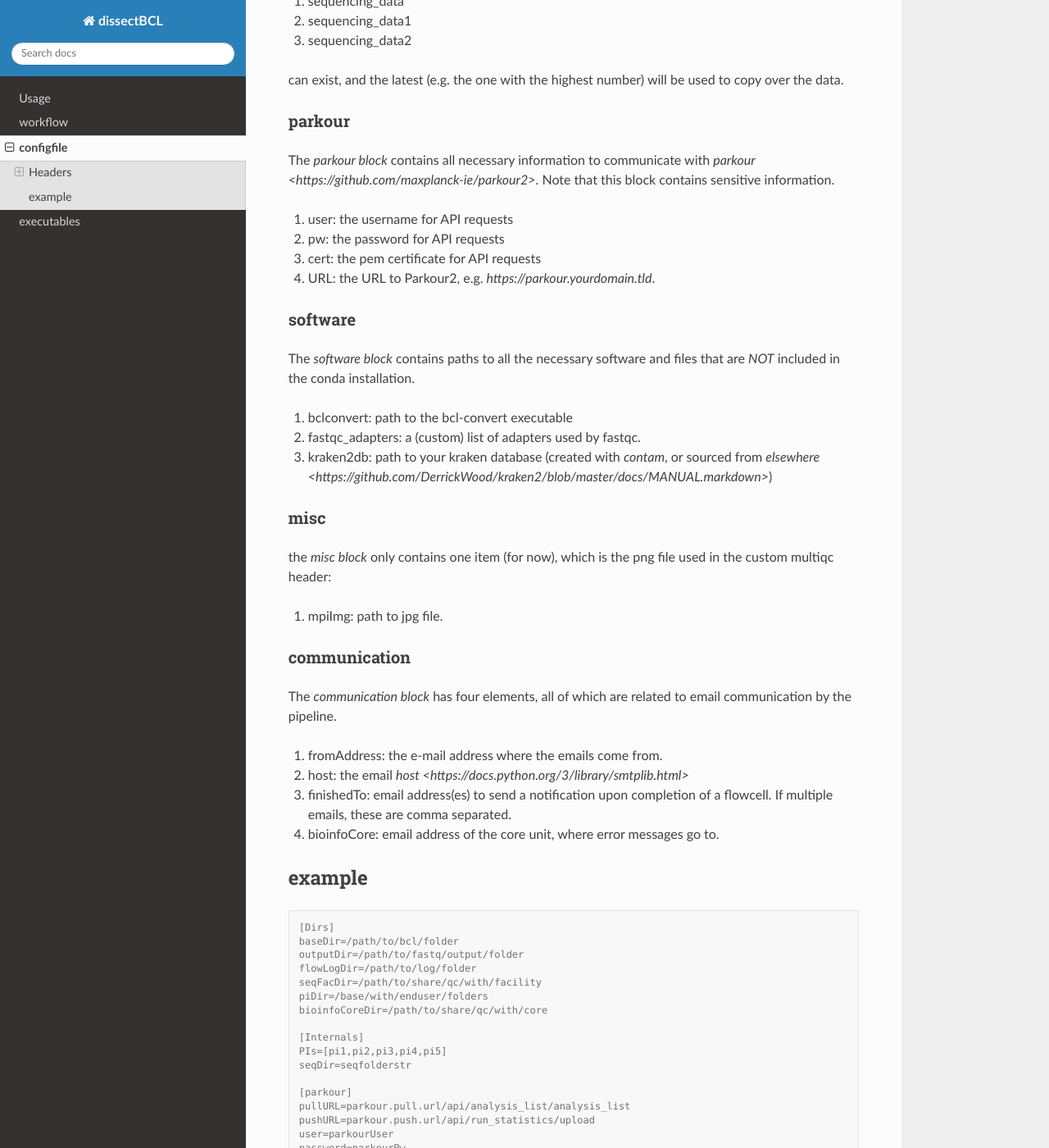
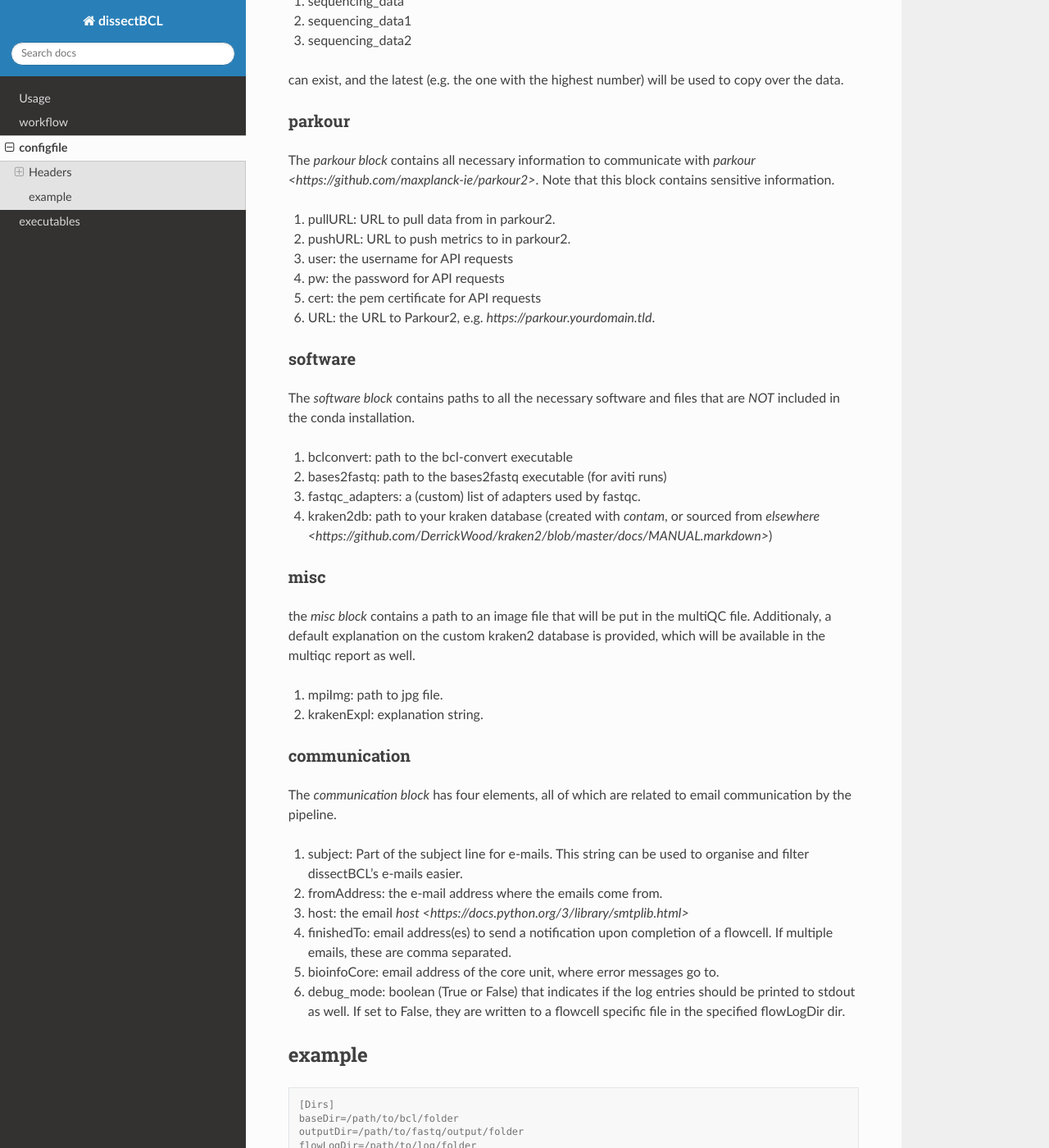
Before and after one commit to maxplanck-ie/dissectBCL, a Sphinx documentation site: the page built from docs/config.rst, in a window 1280 px wide and 1400 px high, scrolled down 1118 px. Shown: the whole window at 82% size. Built offline with Sphinx 7.4.7 and the Read the Docs theme 3.1.0, drawn with Linux system fonts in a browser that asks for light colours.

Commit message:
docs update with new ini settings

```diff
--- a/docs/config.rst
+++ b/docs/config.rst
@@ -63,6 +63,8 @@ parkour
 The *parkour block* contains all necessary information to communicate with `parkour <https://github.com/maxplanck-ie/parkour2>`.
 Note that this block contains sensitive information.
 
+#. pullURL: URL to pull data from in parkour2.
+#. pushURL: URL to push metrics to in parkour2.
 #. user: the username for API requests
 #. pw: the password for API requests
 #. cert: the pem certificate for API requests
@@ -76,6 +78,7 @@ software
 The *software block* contains paths to all the necessary software and files that are *NOT* included in the conda installation.
 
 #. bclconvert: path to the bcl-convert executable
+#. bases2fastq: path to the bases2fastq executable (for aviti runs)
 #. fastqc_adapters: a (custom) list of adapters used by fastqc.
 #. kraken2db: path to your kraken database (created with `contam`, or sourced from `elsewhere <https://github.com/DerrickWood/kraken2/blob/master/docs/MANUAL.markdown>`)
 
@@ -84,9 +87,10 @@ The *software block* contains paths to all the necessary software and files that
 misc
 ----
 
-the *misc block* only contains one item (for now), which is the png file used in the custom multiqc header:
+the *misc block* contains a path to an image file that will be put in the multiQC file. Additionaly, a default explanation on the custom kraken2 database is provided, which will be available in the multiqc report as well.
 
 #. mpiImg: path to jpg file.
+#. krakenExpl: explanation string.
 
 .. _communication:
 
@@ -95,11 +99,12 @@ communication
 
 The *communication block* has four elements, all of which are related to email communication by the pipeline.
 
+#. subject: Part of the subject line for e-mails. This string can be used to organise and filter dissectBCL's e-mails easier.
 #. fromAddress: the e-mail address where the emails come from.
 #. host: the email `host <https://docs.python.org/3/library/smtplib.html>`
 #. finishedTo: email address(es) to send a notification upon completion of a flowcell. If multiple emails, these are comma separated.
 #. bioinfoCore: email address of the core unit, where error messages go to.
-
+#. debug_mode: boolean (True or False) that indicates if the log entries should be printed to stdout as well. If set to False, they are written to a flowcell specific file in the specified flowLogDir dir.
 
 example
 ^^^^^^^
```
